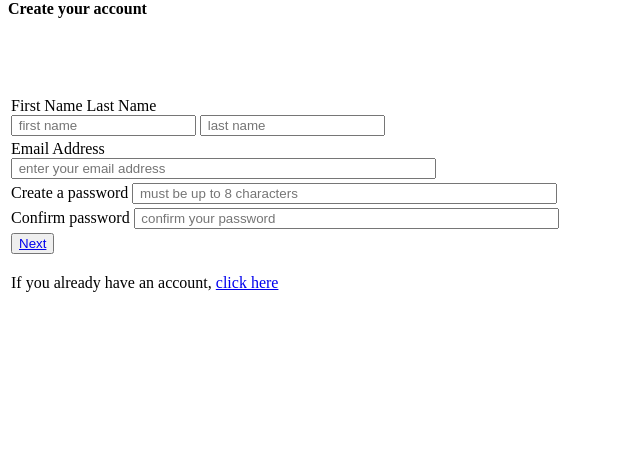
After one commit to Dabrencreationz/mylearn, a Flask app: template templates/signup.html in a window 1280 px wide. The commit adds this page. Shown: the part 333-800 px from the top of the page, without its empty margins (0-640 px from the left). Run offline with Flask 3, Linux system fonts and the light colour scheme; the template is opened without the code that fills it, so the values that code supplies are empty.

Commit message:
clean up of the repo

```diff
--- a/templates/login.html
+++ b/templates/login.html
@@ -13,7 +13,7 @@
     </head>
     <body>
         <header>
-            <img src="static/AI_app_logo-removebg-preview.png" class="logo">
+            <img src="https://sp-ao.shortpixel.ai/client/to_webp,q_glossy,ret_img,w_750,h_400/http://assets.designhill.com/design-blog/wp-content/uploads/2019/05/21.png" class="logo">
         </header>
         <main>
             <div class="log-in-form">
--- /dev/null
+++ b/templates/signup.html
@@ -0,0 +1,83 @@
+<!DOCTYPE html>
+<html lang="en">
+    <head>
+        <meta charset="UTF-8">
+        <meta http-equiv="X-UA-Compatible" content="IE=edge">
+        <meta name="viewport" content="width=device-width, initial-scale=1.0">
+        <link rel="stylesheet" href="static/css/signup.css">
+        <link rel="stylesheet" href="https://cdnjs.cloudflare.com/ajax/libs/font-awesome/4.7.0/css/font-awesome.min.css">
+        <link rel="preconnect" href="https://fonts.googleapis.com">
+        <link rel="preconnect" href="https://fonts.gstatic.com" crossorigin>
+        <link href="https://fonts.googleapis.com/css2?family=Roboto&display=swap" rel="stylesheet">
+        <title>mylearn</title>
+    </head>
+</html>
+<body>
+    <header>
+        <img src="https://sp-ao.shortpixel.ai/client/to_webp,q_glossy,ret_img,w_750,h_400/http://assets.designhill.com/design-blog/wp-content/uploads/2019/05/21.png" class="logo">
+    </header>
+    <main>
+        <h4>Create your account</h4>
+        <div class="sign-up-form">
+            <table>
+                <form>
+                    <tr>
+                        <td>
+                            <label for="fname">
+                                First Name
+
+
+                                                                                                                                                                                                                                    Last Name
+
+                            </label>
+                            <br>
+                            <input type="text" placeholder=" first name" required>
+
+                            <input type="text" placeholder=" last name" required>
+                        </td>
+                    </tr>
+                    <tr>
+                        <td>
+                            <label for="email">
+                                Email Address
+                            </label>
+                            <br>
+                            <input type="email" placeholder=" enter your email address" size="50" required>
+                        </td>
+                    </tr>
+                    <tr>
+                        <td>
+                            <label for="pword">
+                                Create a password
+                            </label>
+                            <input type="password" placeholder=" must be up to 8 characters" size="50" required>
+                        </td>
+                    </tr>
+                    <tr>
+                        <td>
+                            <label for="pword">
+                                Confirm password
+                            </label>
+                            <input type="password" placeholder=" confirm your password" size="50" required>
+                        </td>
+                    </tr>
+                    <br><br><br>
+                    <tr>
+                        <td>
+                            <button>
+                                <a href="home.html" class="next">Next</a>
+                            </button>
+                        </td>
+                    </tr>
+                    <tr>
+                        <td>
+                            <p>If you already have an account,
+                                <a href="login.html">click here</a>
+                            </p>
+                        </td>
+                    </tr>
+                </form>
+            </table>
+        </div>
+    </main>
+</body>
```
Also changed, not shown: app.py/app.py (deleted, +0 -23 lines), README.md.
